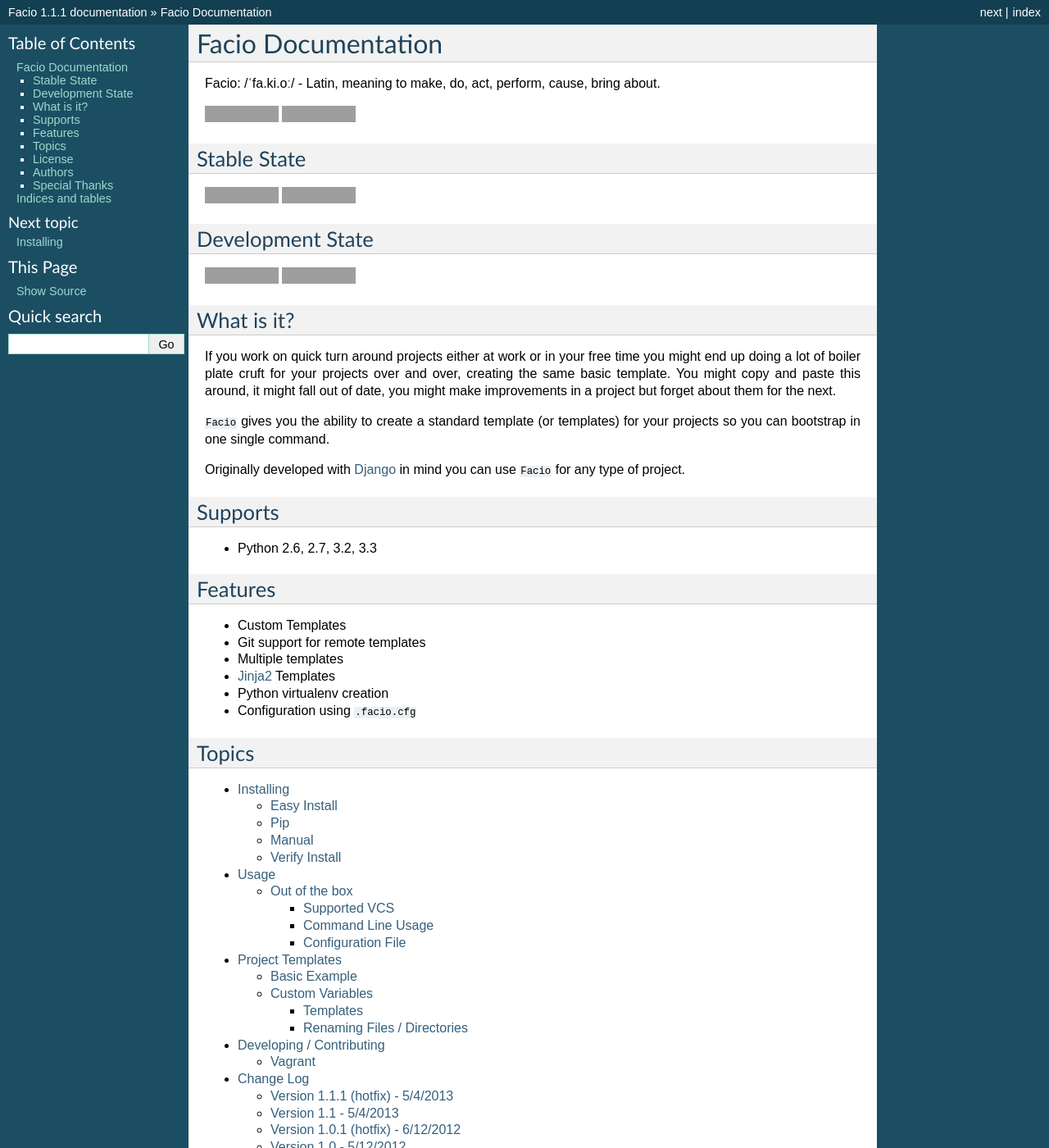
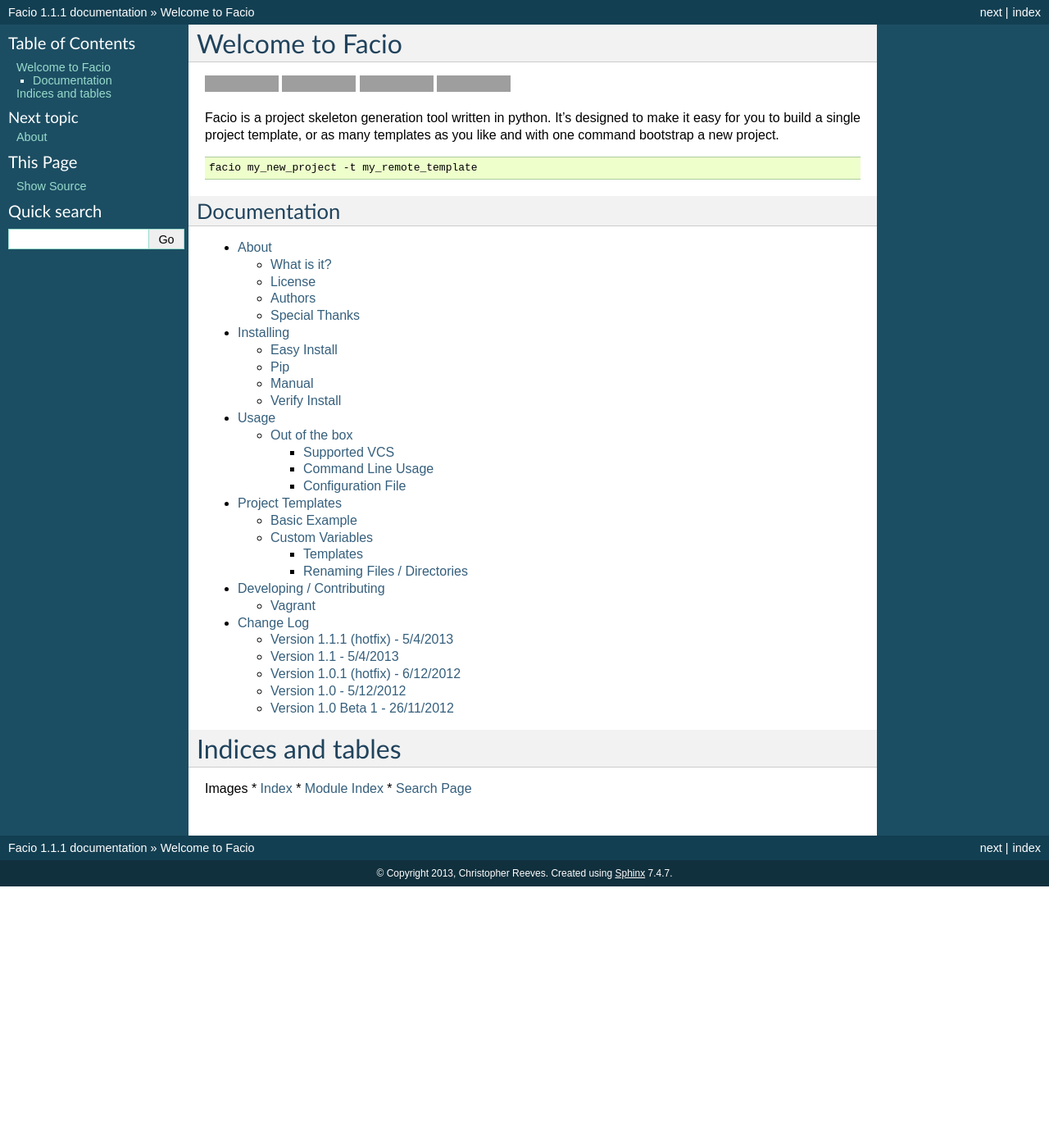
Before and after one commit to krak3n/Facio, a Sphinx documentation site: the page built from docs/index.rst, in a window 1280 px wide and 1400 px high. Shown: the whole window at 82% size. Built offline with Sphinx 7.4.7, drawn with Linux system fonts in a browser that asks for light colours; some of the changed text lies outside the part shown; grey boxes are pictures that could not be loaded.

Commit message:
Created new about page

```diff
--- a/docs/index.rst
+++ b/docs/index.rst
@@ -1,87 +1,37 @@
-Facio Documentation
-===================
+Welcome to Facio
+================
 
-Facio: /ˈfa.ki.oː/ - Latin, meaning to make, do, act, perform, cause, bring about.
+|PyPi_version| |PyPi_downloads| |travis_master| |coveralls_master|
 
-|PyPi_version| |PyPi_downloads|
+Facio is a project skeleton generation tool written in python. It's designed to
+make it easy for you to build a single project template, or as many templates
+as you like and with one command bootstrap a new project.
 
-Stable State
-------------
-|travis_master| |coveralls_master|
+.. code-block:: none
 
-Development State
------------------
-|travis_develop| |coveralls_develop|
+    facio my_new_project -t my_remote_template
 
-What is it?
------------
-
-If you work on quick turn around projects either at work or in your free time you might end up doing a lot of boiler plate cruft for your projects over and over, creating the same basic template. You might copy and paste this around, it might fall out of date, you might make improvements in a project but forget about them for the next.
-
-``Facio`` gives you the ability to create a standard template (or templates) for your projects so you can bootstrap in one single command.
-
-Originally developed with `Django`_ in mind you can use ``Facio`` for any type of project.
-
-Supports
---------
-
-* Python 2.6, 2.7, 3.2, 3.3
-
-Features
---------
-
-* Custom Templates
-* Git support for remote templates
-* Multiple templates
-* `Jinja2`_ Templates
-* Python virtualenv creation
-* Configuration using ``.facio.cfg``
-
-Topics
-------
+Documentation
+-------------
 
 .. toctree::
     :maxdepth: 3
 
+    about
     installing
     usage
     templates
     developing
     changelog
 
-License
--------
-
-See LICENSE file in the `Git Repository`_.
-
-Authors
--------
-
-See LICENSE file in the `Git Repository`_.
-
-Special Thanks
---------------
-
-To the Tech Team at `Poke London`_ and the awesome `Jinja2`_.
-
-And thanks to Jack for helping me name it (and pointing out grammatical errors). <3.
-
 Indices and tables
 ==================
-
+Images
 * :ref:`genindex`
 * :ref:`modindex`
 * :ref:`search`
 
-.. Links
-
-.. _Django: https://www.djangoproject.com/
-.. _Travis CI: https://travis-ci.org/krak3n/Facio
-.. _Jinja2: http://jinja.pocoo.org/docs/
-.. _Git Repository: https://github.com/krak3n/facio
-.. _Poke London: http://pokelondon.com
-
-.. Images
+.. Badges
 
 .. |PyPi_version| image:: https://pypip.in/v/facio/badge.png
     :target: https://crate.io/packages/facio/
@@ -98,11 +48,3 @@
 .. |travis_master| image:: https://travis-ci.org/krak3n/Facio.png?branch=master
     :target: https://travis-ci.org/krak3n/Facio
     :alt: Travis build status on Master Branch
-
-.. |coveralls_develop| image:: https://coveralls.io/repos/krak3n/Facio/badge.png?branch=develop
-    :target: https://coveralls.io/r/krak3n/Facio?branch=develop
-    :alt: Coder Coverage on Develop Branch
-
-.. |travis_develop| image:: https://travis-ci.org/krak3n/Facio.png?branch=develop
-    :target: https://travis-ci.org/krak3n/Facio
-    :alt: Travis build status on Develop Branch
```
Also changed, not shown: docs/about.rst (added, +45 -0 lines).
